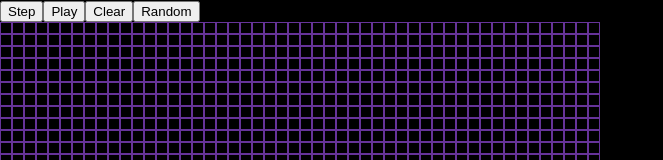
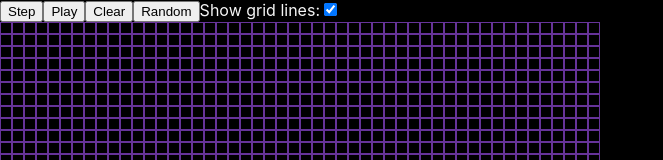
Before and after one commit to ahuth/conway, a React (Create React App) app: page / in a window 1280 px wide. Shown: the top 160 px of the page, without its empty margins (0-663 px from the left). Built offline with nearby package versions, Linux system fonts and the light colour scheme.

Commit message:
Add a toggle to show/hide grid lines

```diff
--- a/src/components/App.tsx
+++ b/src/components/App.tsx
@@ -1,9 +1,10 @@
-import React from 'react';
+import React, { useState } from 'react';
 import Grid from './Grid';
 import useSimulation from '../hooks/useSimulation';
 
 export default function App() {
   const { world, playing, doClear, doRandomize, doStep, doToggleCell, doToggleStart } = useSimulation();
+  const [showGridLines, setShowGridLines] = useState(true);
 
   return (
     <div>
@@ -11,7 +12,11 @@ export default function App() {
       <button onClick={doToggleStart}>{playing ? 'Stop' : 'Play'}</button>
       <button onClick={doClear}>Clear</button>
       <button onClick={doRandomize}>Random</button>
-      <Grid onClick={doToggleCell} world={world} />
+      <label>
+        Show grid lines:
+        <input type="checkbox" onChange={() => setShowGridLines(state => !state)} checked={showGridLines} />
+      </label>
+      <Grid onClick={doToggleCell} showGridLines={showGridLines} world={world} />
     </div>
   );
 }
--- a/src/components/Block.tsx
+++ b/src/components/Block.tsx
@@ -3,16 +3,17 @@ import React, { useMemo } from 'react';
 type Props = {
   on: boolean,
   onClick: () => void,
+  showGridLines: boolean,
 }
 
-export default function Block({ on, onClick }: Props) {
-  const styles = useMemo(() => getStyles(on), [on]);
+export default function Block({ on, onClick, showGridLines }: Props) {
+  const styles = useMemo(() => getStyles(on, showGridLines), [on, showGridLines]);
   return <div onClick={onClick} role="button" style={styles} />;
 }
 
-function getStyles(on: boolean) {
+function getStyles(on: boolean, showGridLines: boolean) {
   return {
     backgroundColor: on ? 'whitesmoke' : 'black',
-    border: '1px solid rebeccapurple',
+    border: showGridLines ? '1px solid rebeccapurple' : undefined,
   };
 }
--- a/src/components/Grid.tsx
+++ b/src/components/Grid.tsx
@@ -4,16 +4,24 @@ import * as World from '../utils/world';
 
 type Props = {
   onClick: (index: number) => void,
+  showGridLines: boolean,
   world: World.Type,
 }
 
-export default function Grid({ onClick, world }: Props) {
+export default function Grid({ onClick, showGridLines, world }: Props) {
   const styles = useMemo(() => getStyles(world.size), [world.size])
 
   return (
     <div style={styles}>
       {World.mapCells(world, (alive, index) => {
-        return <Block on={alive} onClick={onClick.bind(null, index)} key={`${index}-${alive}`} />;
+        return (
+          <Block
+            key={`${index}-${alive}`}
+            on={alive}
+            onClick={onClick.bind(null, index)}
+            showGridLines={showGridLines}
+          />
+        );
       })}
     </div>
   );
```
